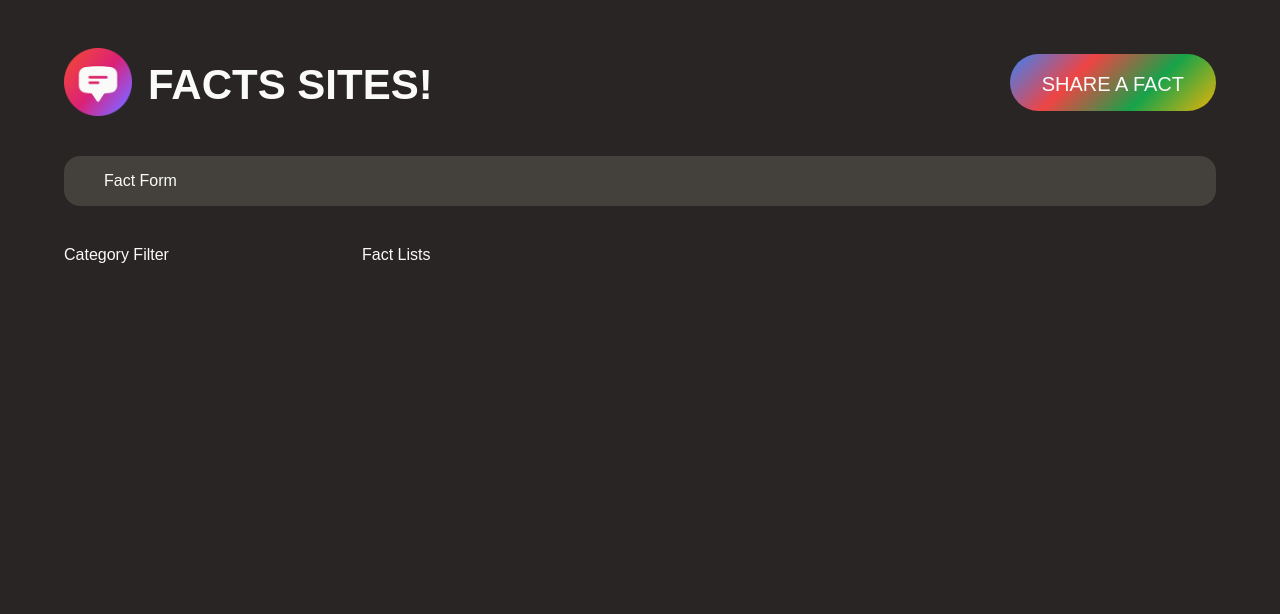
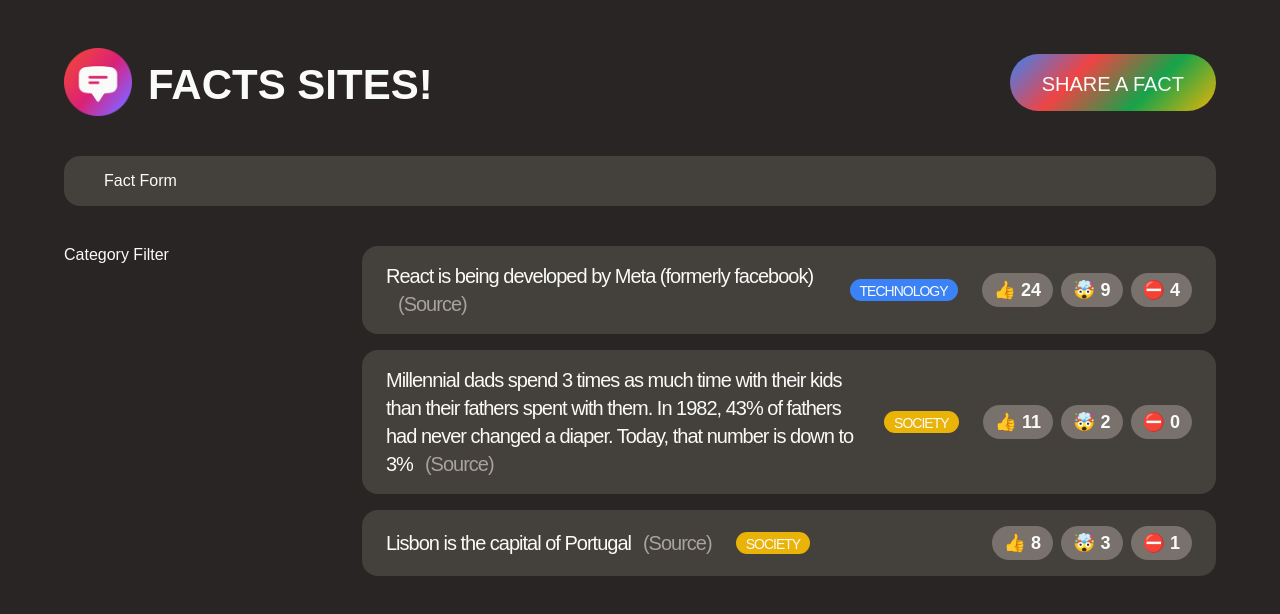
Before and after one commit to sweedalgharshi/facts-site, a React (Create React App) app in the folder facts-site/: page / in a window 1280 px wide. Shown: the top 614 px of the page. Built offline with nearby package versions, Linux system fonts and the light colour scheme; a web font is replaced by a local one.

Commit message:
Rendering the list of facts

```diff
--- a/facts-site/src/App.js
+++ b/facts-site/src/App.js
@@ -2,9 +2,53 @@
 import "./style.css";
 // import Logo from "./img/logo.png";
 
+const CATEGORIES = [
+  { name: "technology", color: "#3b82f6" },
+  { name: "science", color: "#16a34a" },
+  { name: "finance", color: "#ef4444" },
+  { name: "society", color: "#eab308" },
+  { name: "entertainment", color: "#db2777" },
+  { name: "health", color: "#14b8a6" },
+  { name: "history", color: "#f97316" },
+  { name: "news", color: "#8b5cf6" },
+];
+
+const initialFacts = [
+  {
+    id: 1,
+    text: "React is being developed by Meta (formerly facebook)",
+    source: "https://opensource.fb.com/",
+    category: "technology",
+    votesInteresting: 24,
+    votesMindblowing: 9,
+    votesFalse: 4,
+    createdIn: 2021,
+  },
+  {
+    id: 2,
+    text: "Millennial dads spend 3 times as much time with their kids than their fathers spent with them. In 1982, 43% of fathers had never changed a diaper. Today, that number is down to 3%",
+    source: "https://www.mother.ly/parenting/millennial-dads-spend-more-time-with-their-kids",
+    category: "society",
+    votesInteresting: 11,
+    votesMindblowing: 2,
+    votesFalse: 0,
+    createdIn: 2019,
+  },
+  {
+    id: 3,
+    text: "Lisbon is the capital of Portugal",
+    source: "https://en.wikipedia.org/wiki/Lisbon",
+    category: "society",
+    votesInteresting: 8,
+    votesMindblowing: 3,
+    votesFalse: 1,
+    createdIn: 2015,
+  },
+];
+
 const App = () => {
   return (
-    <>
+    <div>
       {/* Header Section */}
       <header className="header">
         <div className="logo">
@@ -20,7 +64,7 @@
         <CategoryFilters />
         <FactList />
       </main>
-    </>
+    </div>
   );
 };
 
@@ -33,7 +77,36 @@
 }
 
 function FactList() {
-  return <section>Fact Lists</section>;
+  const facts = initialFacts;
+  return (
+    <section>
+      <ul className="facts-list">
+        {facts.map((fact) => (
+          <li className="fact" key={fact.id}>
+            <p>
+              {fact.text}
+              <a className="source" href={fact.source} target="_blank" rel="noreferrer">
+                (Source)
+              </a>
+            </p>
+            <span
+              className="tag"
+              style={{
+                backgroundColor: CATEGORIES.find((cat) => cat.name === fact.category).color,
+              }}
+            >
+              {fact.category}
+            </span>
+            <div className="vote-btn">
+              <button>👍 {fact.votesInteresting}</button>
+              <button>🤯 {fact.votesMindblowing}</button>
+              <button>⛔️ {fact.votesFalse}</button>
+            </div>
+          </li>
+        ))}
+      </ul>
+    </section>
+  );
 }
 
 export default App;
```
